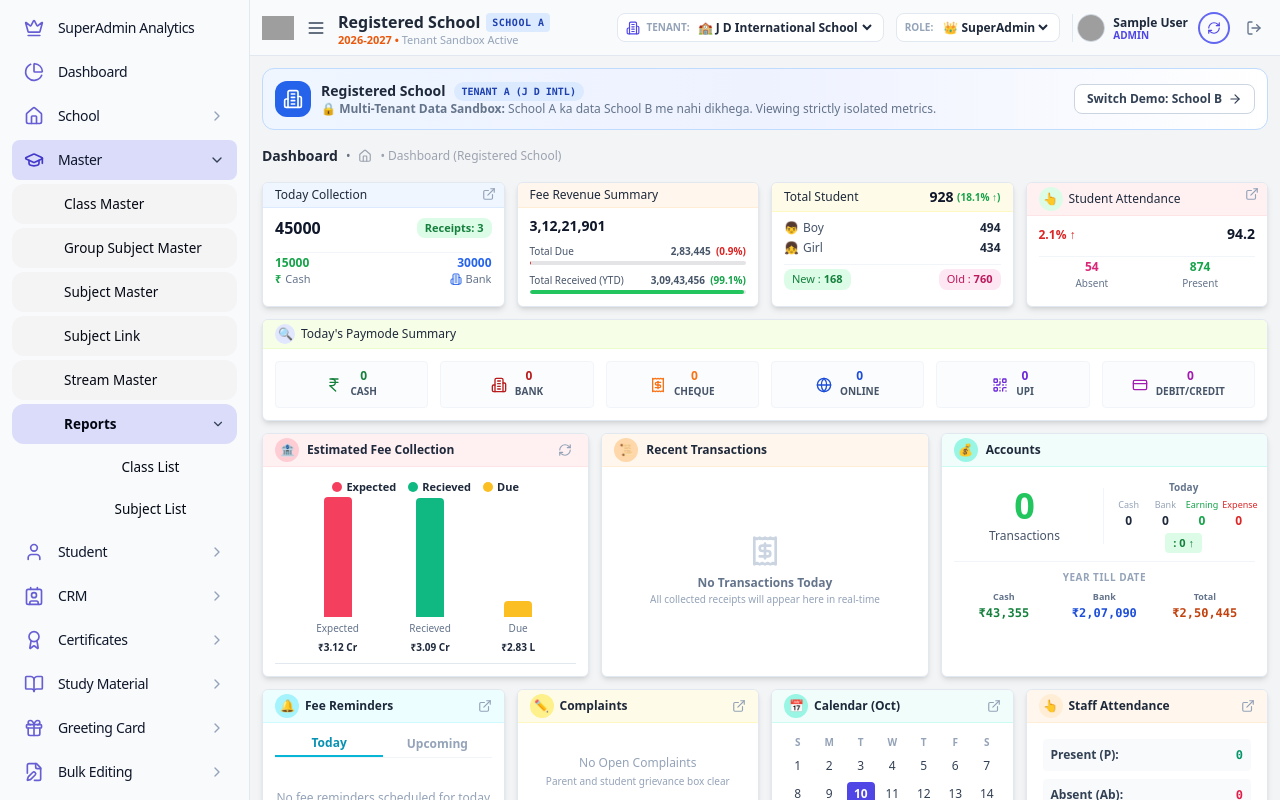
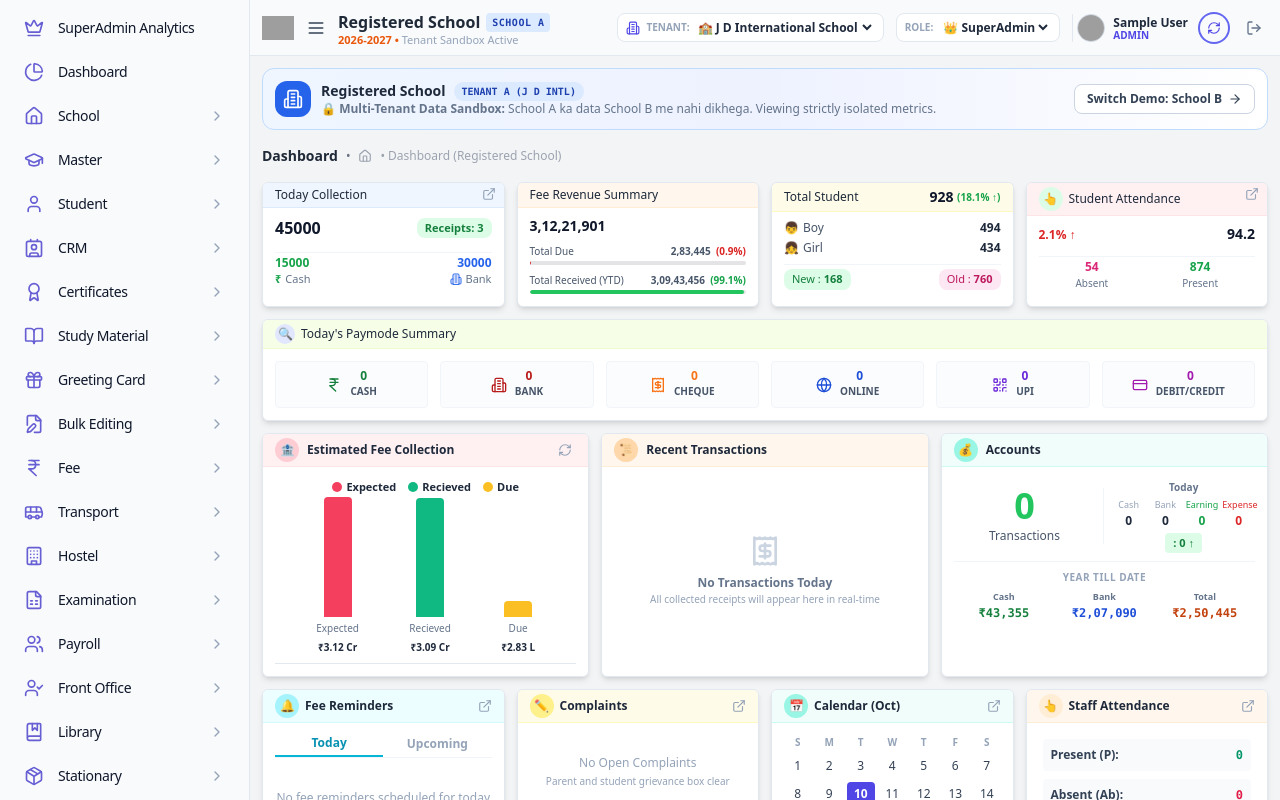
Before and after one commit to Durgesh-sharma9/school-erp, a React (Vite) app in the folder frontend/: page / in a window 1280 px wide. Built offline with nearby package versions, Linux system fonts and the light colour scheme; sample sign-in values are in the browser's storage; grey boxes are pictures that could not be loaded.

Commit message:
fix(sidebar): implement accordion collapse and remove native windows scrollbar arrows

```diff
--- a/frontend/src/components/layout/Sidebar.jsx
+++ b/frontend/src/components/layout/Sidebar.jsx
@@ -550,18 +550,38 @@ export const menuCategories = [
 ];
 
 export function Sidebar({ currentPath = '/', onNavigate, isOpen = true, onClose }) {
-  const [openDropdowns, setOpenDropdowns] = useState({
-    student: false,
-    school: false,
-    fee: false,
-    master: true
+  const getInitialActiveDropdown = (path) => {
+    if (path.includes('transport')) return { transport: true };
+    if (path.includes('student') || path.includes('admission')) return { student: true };
+    if (path.includes('fee')) return { fee: true };
+    if (path.includes('hostel')) return { hostel: true };
+    if (path.includes('exam')) return { examination: true };
+    if (path.includes('payroll')) return { payroll: true };
+    if (path.includes('library')) return { library: true };
+    if (path.includes('stationary')) return { stationary: true };
+    if (path.includes('sms')) return { sms: true };
+    if (path.includes('user')) return { userManagement: true };
+    if (path.includes('leave')) return { leaveManagement: true };
+    if (path === '/class-list' || path === '/subject-list' || path.includes('master')) return { master: true };
+    return {};
+  };
+
+  const [openDropdowns, setOpenDropdowns] = useState(() => getInitialActiveDropdown(currentPath));
+  const [openSubDropdowns, setOpenSubDropdowns] = useState({
+    'master-reports': true,
+    'transport-reports': true
   });
-  const [openSubDropdowns, setOpenSubDropdowns] = useState({
-    'master-reports': true
-  });
+  const sidebarNavRef = React.useRef(null);
 
   const toggleDropdown = (id) => {
-    setOpenDropdowns(prev => ({ ...prev, [id]: !prev[id] }));
+    setOpenDropdowns(prev => {
+      const willOpen = !prev[id];
+      if (willOpen) {
+        // Accordion behavior: close other main categories to keep sidebar compact & fixed
+        return { [id]: true };
+      }
+      return {};
+    });
   };
 
   const toggleSubDropdown = (id) => {
@@ -569,9 +589,12 @@ export function Sidebar({ currentPath = '/', onNavigate, isOpen = true, onClose
   };
 
   React.useEffect(() => {
+    let activeKey = null;
+    let activeSubKey = null;
+
     if (currentPath === '/class-list' || currentPath === '/subject-list') {
-      setOpenDropdowns(prev => ({ ...prev, master: true }));
-      setOpenSubDropdowns(prev => ({ ...prev, 'master-reports': true }));
+      activeKey = 'master';
+      activeSubKey = 'master-reports';
     }
     const studentReportPaths = [
       '/students-report', '/donation-collection-report', '/student-upload-data-summary',
@@ -582,24 +605,24 @@ export function Sidebar({ currentPath = '/', onNavigate, isOpen = true, onClose
       '/student-call-list', '/subject-wise-student-details'
     ];
     if (studentReportPaths.includes(currentPath)) {
-      setOpenDropdowns(prev => ({ ...prev, student: true }));
-      setOpenSubDropdowns(prev => ({ ...prev, 'student-reports': true }));
+      activeKey = 'student';
+      activeSubKey = 'student-reports';
     }
     const certificatePaths = [
       '/certificate-generater-new', '/transfer-certificate',
       '/generate-manual-tc', '/add-update-tc-bulk', '/manual-cc-bc'
     ];
     if (certificatePaths.includes(currentPath)) {
-      setOpenDropdowns(prev => ({ ...prev, certificates: true }));
+      activeKey = 'certificates';
     }
     const studyMaterialPaths = [
       '/study-material', '/homework', '/upload-pre-year-paper', '/study-material-reports'
     ];
     if (studyMaterialPaths.includes(currentPath)) {
-      setOpenDropdowns(prev => ({ ...prev, studyMaterial: true }));
+      activeKey = 'studyMaterial';
     }
     if (currentPath === '/crm' || currentPath.startsWith('/crm/')) {
-      setOpenDropdowns(prev => ({ ...prev, crm: true }));
+      activeKey = 'crm';
     }
     const feeReportPaths = [
       '/fee-reports', '/fee-collection-summary', '/online-collection-summary',
@@ -609,37 +632,37 @@ export function Sidebar({ currentPath = '/', onNavigate, isOpen = true, onClose
       '/fee-book-report', '/cancel-fee-receipt-report', '/discount-fee-receipt-report'
     ];
     if (feeReportPaths.includes(currentPath)) {
-      setOpenDropdowns(prev => ({ ...prev, fee: true }));
-      setOpenSubDropdowns(prev => ({ ...prev, 'fee-reports': true }));
+      activeKey = 'fee';
+      activeSubKey = 'fee-reports';
     }
     const transportPaths = [
       '/transport', '/transport-dashboard', '/transport-vehicle', '/transport-route', '/transport-destination',
       '/transport-assign-routes', '/transport-assign-vehicle', '/edit-transport-fee'
     ];
     if (transportPaths.includes(currentPath)) {
-      setOpenDropdowns(prev => ({ ...prev, transport: true }));
+      activeKey = 'transport';
     }
     const transportReportPaths = [
       '/transport-summary', '/transport-students', '/transport-due-report',
       '/transport-vehicle-report', '/transport-reports'
     ];
     if (transportReportPaths.includes(currentPath)) {
-      setOpenDropdowns(prev => ({ ...prev, transport: true }));
-      setOpenSubDropdowns(prev => ({ ...prev, 'transport-reports': true }));
+      activeKey = 'transport';
+      activeSubKey = 'transport-reports';
     }
     const hostelPaths = [
       '/add-update-hostel', '/add-update-block', '/add-update-floor',
       '/add-update-room-type', '/add-update-room'
     ];
     if (hostelPaths.includes(currentPath)) {
-      setOpenDropdowns(prev => ({ ...prev, hostel: true }));
+      activeKey = 'hostel';
     }
     const hostelReportPaths = [
       '/hostel-report', '/hostel-students-report', '/hostel-due-report', '/hostel-reports'
     ];
     if (hostelReportPaths.includes(currentPath)) {
-      setOpenDropdowns(prev => ({ ...prev, hostel: true }));
-      setOpenSubDropdowns(prev => ({ ...prev, 'hostel-reports': true }));
+      activeKey = 'hostel';
+      activeSubKey = 'hostel-reports';
     }
     const examPaths = [
       '/exam-terms', '/exam-names', '/group-master', '/grade-master',
@@ -647,7 +670,7 @@ export function Sidebar({ currentPath = '/', onNavigate, isOpen = true, onClose
       '/prc-comment', '/marks-entry-locking'
     ];
     if (examPaths.includes(currentPath)) {
-      setOpenDropdowns(prev => ({ ...prev, examination: true }));
+      activeKey = 'examination';
     }
     const examReportPaths = [
       '/blank-exam-format', '/student-signature-sheet', '/toppers-list',
@@ -655,8 +678,8 @@ export function Sidebar({ currentPath = '/', onNavigate, isOpen = true, onClose
       '/report-card-remark-report', '/examination-reports'
     ];
     if (examReportPaths.includes(currentPath)) {
-      setOpenDropdowns(prev => ({ ...prev, examination: true }));
-      setOpenSubDropdowns(prev => ({ ...prev, 'examination-reports': true }));
+      activeKey = 'examination';
+      activeSubKey = 'examination-reports';
     }
     const payrollPaths = [
       '/payroll-branch', '/payroll-department', '/payroll-designation',
@@ -665,15 +688,15 @@ export function Sidebar({ currentPath = '/', onNavigate, isOpen = true, onClose
       '/payroll-advance-payment', '/staff-id-card-generator'
     ];
     if (payrollPaths.includes(currentPath)) {
-      setOpenDropdowns(prev => ({ ...prev, payroll: true }));
+      activeKey = 'payroll';
     }
     const payrollReportPaths = [
       '/payroll-staff-salary', '/staff-list', '/staff-attendance-report',
       '/staff-attendance-time-report', '/payroll-reports'
     ];
     if (payrollReportPaths.includes(currentPath)) {
-      setOpenDropdowns(prev => ({ ...prev, payroll: true }));
-      setOpenSubDropdowns(prev => ({ ...prev, 'payroll-reports': true }));
+      activeKey = 'payroll';
+      activeSubKey = 'payroll-reports';
     }
     const frontOfficePaths = [
       '/app-users', '/reminder', '/gate-pass', '/visitor-enquiry',
@@ -682,7 +705,7 @@ export function Sidebar({ currentPath = '/', onNavigate, isOpen = true, onClose
       '/manual-complaint'
     ];
     if (frontOfficePaths.includes(currentPath)) {
-      setOpenDropdowns(prev => ({ ...prev, frontOffice: true }));
+      activeKey = 'frontOffice';
     }
     const frontOfficeReportPaths = [
       '/manual-complaint-reports', '/class-wise-notification-count-report',
@@ -692,15 +715,15 @@ export function Sidebar({ currentPath = '/', onNavigate, isOpen = true, onClose
       '/staff-gate-pass-report', '/front-office-reports'
     ];
     if (frontOfficeReportPaths.includes(currentPath)) {
-      setOpenDropdowns(prev => ({ ...prev, frontOffice: true }));
-      setOpenSubDropdowns(prev => ({ ...prev, 'front-office-reports': true }));
+      activeKey = 'frontOffice';
+      activeSubKey = 'front-office-reports';
     }
     const libraryPaths = [
       '/library-master', '/add-books', '/issue-book', '/return-book',
       '/purchase-book', '/damaged-book', '/library-supplier-master'
     ];
     if (libraryPaths.includes(currentPath)) {
-      setOpenDropdowns(prev => ({ ...prev, library: true }));
+      activeKey = 'library';
     }
     const libraryReportPaths = [
       '/get-books-report', '/get-issued-books-report', '/get-pending-books-report',
@@ -708,15 +731,15 @@ export function Sidebar({ currentPath = '/', onNavigate, isOpen = true, onClose
       '/library-reports'
     ];
     if (libraryReportPaths.includes(currentPath)) {
-      setOpenDropdowns(prev => ({ ...prev, library: true }));
-      setOpenSubDropdowns(prev => ({ ...prev, 'library-reports': true }));
+      activeKey = 'library';
+      activeSubKey = 'library-reports';
     }
     const stationaryPaths = [
       '/shop-info', '/supplier-master', '/category-master', '/items-master',
       '/set-master', '/issue-items', '/due-payment', '/purchase-items'
     ];
     if (stationaryPaths.includes(currentPath)) {
-      setOpenDropdowns(prev => ({ ...prev, stationary: true }));
+      activeKey = 'stationary';
     }
     const stationaryReportPaths = [
       '/category-items-report', '/set-master-report', '/issue-sets-report',
@@ -724,42 +747,61 @@ export function Sidebar({ currentPath = '/', onNavigate, isOpen = true, onClose
       '/low-stock-report', '/stationary-reports'
     ];
     if (stationaryReportPaths.includes(currentPath)) {
-      setOpenDropdowns(prev => ({ ...prev, stationary: true }));
-      setOpenSubDropdowns(prev => ({ ...prev, 'stationary-reports': true }));
+      activeKey = 'stationary';
+      activeSubKey = 'stationary-reports';
     }
     const smsPaths = [
       '/student-sms', '/staff-sms', '/birthday-sms', '/individual-sms',
       '/visitor-sms', '/create-whatsapp-templates'
     ];
     if (smsPaths.includes(currentPath)) {
-      setOpenDropdowns(prev => ({ ...prev, sms: true }));
+      activeKey = 'sms';
     }
     const smsReportPaths = [
       '/sms-status-report', '/birthday-report', '/sms-reports'
     ];
     if (smsReportPaths.includes(currentPath)) {
-      setOpenDropdowns(prev => ({ ...prev, sms: true }));
-      setOpenSubDropdowns(prev => ({ ...prev, 'sms-reports': true }));
+      activeKey = 'sms';
+      activeSubKey = 'sms-reports';
     }
     const userManagementPaths = [
       '/user-privilege'
     ];
     if (userManagementPaths.includes(currentPath)) {
-      setOpenDropdowns(prev => ({ ...prev, userManagement: true }));
+      activeKey = 'userManagement';
     }
     const userManagementReportPaths = [
       '/user-privilege-report', '/user-reports'
     ];
     if (userManagementReportPaths.includes(currentPath)) {
-      setOpenDropdowns(prev => ({ ...prev, userManagement: true }));
-      setOpenSubDropdowns(prev => ({ ...prev, 'user-management-reports': true }));
+      activeKey = 'userManagement';
+      activeSubKey = 'user-management-reports';
     }
     const leaveManagementPaths = [
       '/all-leave-requests', '/staff-leave-requests', '/apply-leave-request'
     ];
     if (leaveManagementPaths.includes(currentPath)) {
-      setOpenDropdowns(prev => ({ ...prev, leaveManagement: true }));
+      activeKey = 'leaveManagement';
     }
+
+    if (activeKey) {
+      setOpenDropdowns({ [activeKey]: true });
+    }
+    if (activeSubKey) {
+      setOpenSubDropdowns(prev => ({ ...prev, [activeSubKey]: true }));
+    }
+
+    // Auto-scroll active item into view within the sidebar
+    setTimeout(() => {
+      if (sidebarNavRef.current) {
+        const activeBtn = sidebarNavRef.current.querySelector('.bg-\\[\\#dde4fa\\], .bg-\\[rgba\\(99\\,102\\,241\\,0\\.2\\)\\]');
+        if (activeBtn) {
+          activeBtn.scrollIntoView({ block: 'nearest', behavior: 'smooth' });
+        } else {
+          sidebarNavRef.current.scrollTo({ top: 0, behavior: 'smooth' });
+        }
+      }
+    }, 50);
   }, [currentPath]);
 
   const { role, user } = useAuth();
@@ -792,7 +834,7 @@ export function Sidebar({ currentPath = '/', onNavigate, isOpen = true, onClose
         </div>
 
         {/* Menu Items List - Exactly matching UAB .vex-sidenav-item */}
-        <div className="flex-1 overflow-y-auto pt-2 pb-32 text-sm font-medium custom-scrollbar">
+        <div ref={sidebarNavRef} className="flex-1 overflow-y-auto pt-2 pb-6 text-sm font-medium custom-scrollbar">
           {activeCategories.map((item) => {
             const Icon = item.icon;
             const hasChildren = item.subItems && item.subItems.length > 0;
--- a/frontend/src/index.css
+++ b/frontend/src/index.css
@@ -41,8 +41,8 @@ code, pre {
 
 /* Sleek UAB Modern Sidebar Scrollbar (1:1 with reference screenshot) */
 .custom-scrollbar::-webkit-scrollbar {
-  width: 6px;
-  height: 6px;
+  width: 5px;
+  height: 5px;
 }
 
 .custom-scrollbar::-webkit-scrollbar-track {
@@ -50,15 +50,20 @@ code, pre {
 }
 
 .custom-scrollbar::-webkit-scrollbar-thumb {
-  background: #94a3b8;
+  background: #cbd5e1;
   border-radius: 9999px;
 }
 
 .custom-scrollbar::-webkit-scrollbar-thumb:hover {
-  background: #64748b;
+  background: #94a3b8;
 }
 
-.custom-scrollbar {
-  scrollbar-width: thin;
-  scrollbar-color: #94a3b8 transparent;
+.custom-scrollbar::-webkit-scrollbar-button {
+  display: none !important;
+  width: 0 !important;
+  height: 0 !important;
 }
+
+.custom-scrollbar::-webkit-scrollbar-corner {
+  background: transparent;
+}
```
